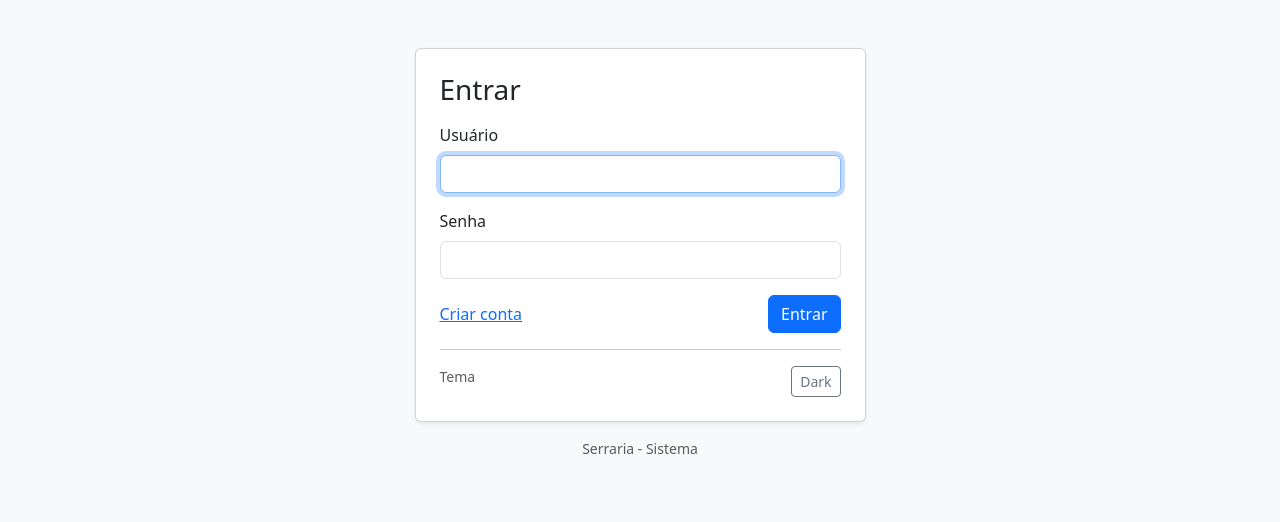
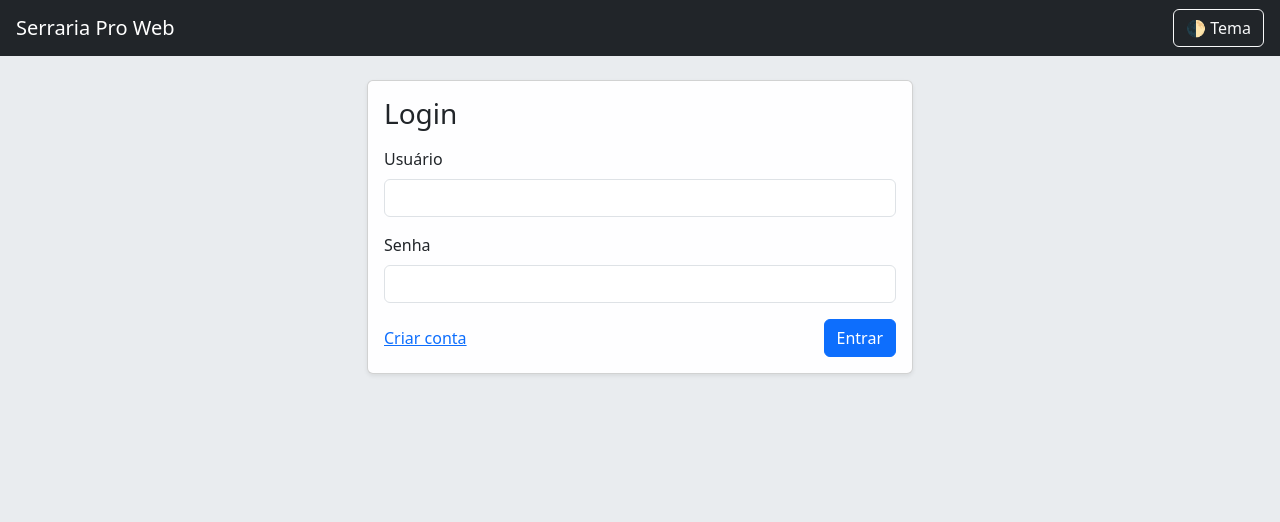
Before and after one commit to clebersondcamargo-cmyk/serraria-pro-web, a Flask app: page /login in a window 1280 px wide. Shown: the top 522 px of the page. Run offline with Flask 3, Linux system fonts and the light colour scheme.

Commit message:
Update login.html

```diff
--- a/templates/login.html
+++ b/templates/login.html
@@ -1,79 +1,29 @@
-<!doctype html>
-<html lang="pt-BR">
-  <head>
-    <meta charset="utf-8" />
-    <meta name="viewport" content="width=device-width, initial-scale=1" />
-    <title>Login - Serraria</title>
-
-    <!-- Bootstrap (CDN) -->
-    <link href="https://cdn.jsdelivr.net/npm/bootstrap@5.3.3/dist/css/bootstrap.min.css" rel="stylesheet">
-    <link rel="stylesheet" href="/static/style.css">
-  </head>
-  <body class="bg-light">
-    <div class="container py-5">
+{% extends "base.html" %}
+{% block content %}
 <div class="row justify-content-center">
-        <div class="col-md-6 col-lg-5">
+  <div class="col-md-6">
     <div class="card shadow-sm">
-            <div class="card-body p-4">
-              <h3 class="card-title mb-3">Entrar</h3>
-
+      <div class="card-body">
+        <h3 class="card-title mb-3">Login</h3>
         {% if error %}
-                <div class="alert alert-danger" role="alert">{{ error }}</div>
+          <div class="alert alert-danger">{{ error }}</div>
         {% endif %}
-
         <form method="post" action="/login">
           <div class="mb-3">
             <label for="username" class="form-label">Usuário</label>
-                  <input name="username" id="username" class="form-control" required autofocus>
+            <input type="text" class="form-control" id="username" name="username" required>
           </div>
           <div class="mb-3">
             <label for="password" class="form-label">Senha</label>
-                  <input name="password" id="password" type="password" class="form-control" required>
+            <input type="password" class="form-control" id="password" name="password" required>
           </div>
-
-                <div class="d-flex justify-content-between align-items-center mb-3">
-                  <div>
+          <div class="d-flex justify-content-between align-items-center">
             <a href="/register">Criar conta</a>
-                  </div>
-                  <div>
-                    <button class="btn btn-primary">Entrar</button>
-                  </div>
+            <button class="btn btn-primary" type="submit">Entrar</button>
           </div>
         </form>
-
-              <hr>
-              <div class="d-flex justify-content-between">
-                <small class="text-muted">Tema</small>
-                <div>
-                  <button id="theme-toggle" class="btn btn-sm btn-outline-secondary">Dark</button>
-                </div>
-              </div>
-
-            </div>
-          </div>
-          <p class="text-center mt-3 text-muted small">Serraria - Sistema</p>
       </div>
     </div>
   </div>
-
-    <script>
-      // tema escuro simples usando localStorage
-      const toggleBtn = document.getElementById("theme-toggle");
-      function applyTheme() {
-        const t = localStorage.getItem("theme") || "light";
-        document.documentElement.setAttribute("data-theme", t);
-        if (t === "dark") {
-          toggleBtn.textContent = "Light";
-        } else {
-          toggleBtn.textContent = "Dark";
-        }
-      }
-      toggleBtn.addEventListener("click", () => {
-        const current = localStorage.getItem("theme") || "light";
-        localStorage.setItem("theme", current === "light" ? "dark" : "light");
-        applyTheme();
-      });
-      applyTheme();
-    </script>
-  </body>
-</html>
+</div>
+{% endblock %}
```
Lines whose indentation alone changed are shown as unchanged.
